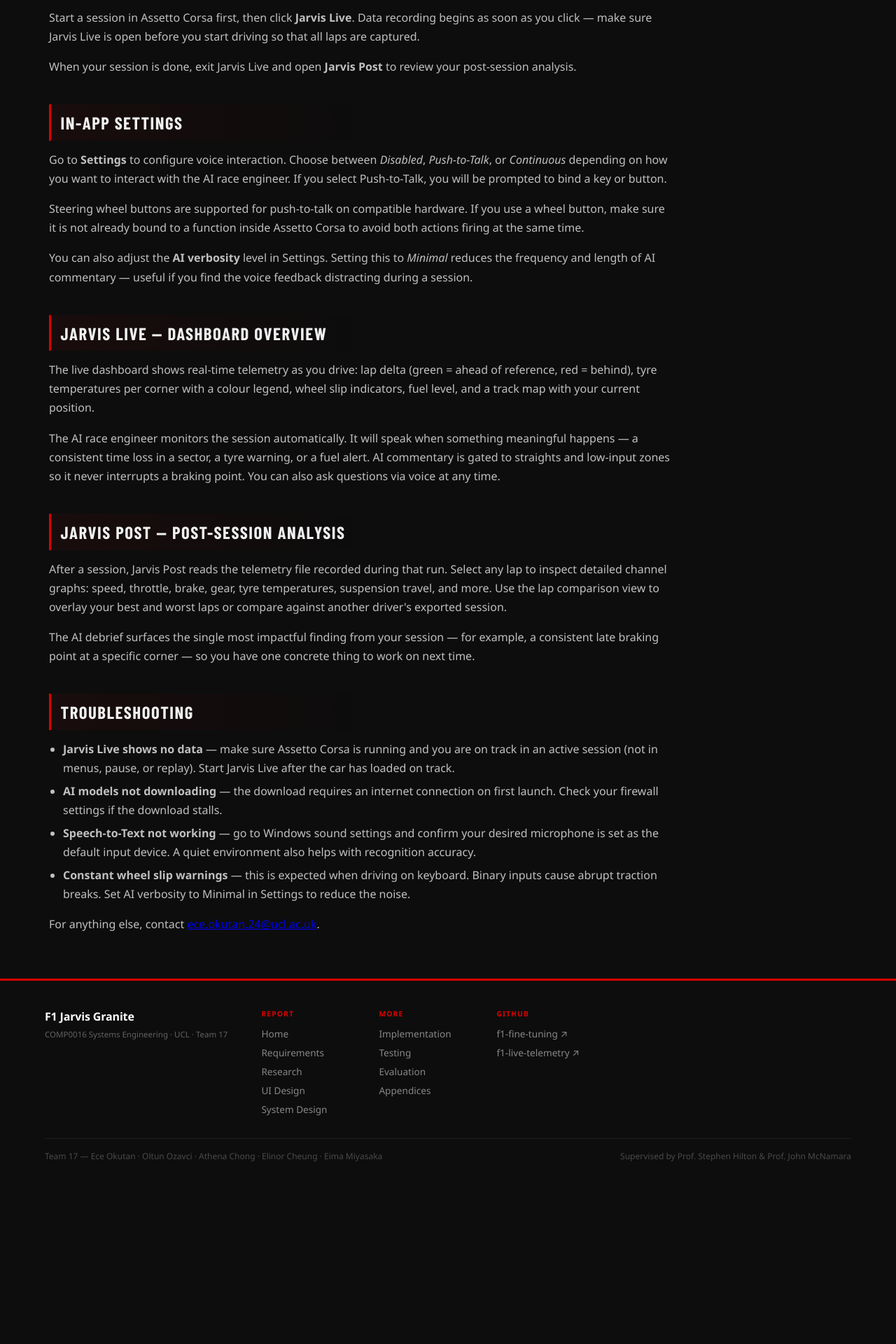
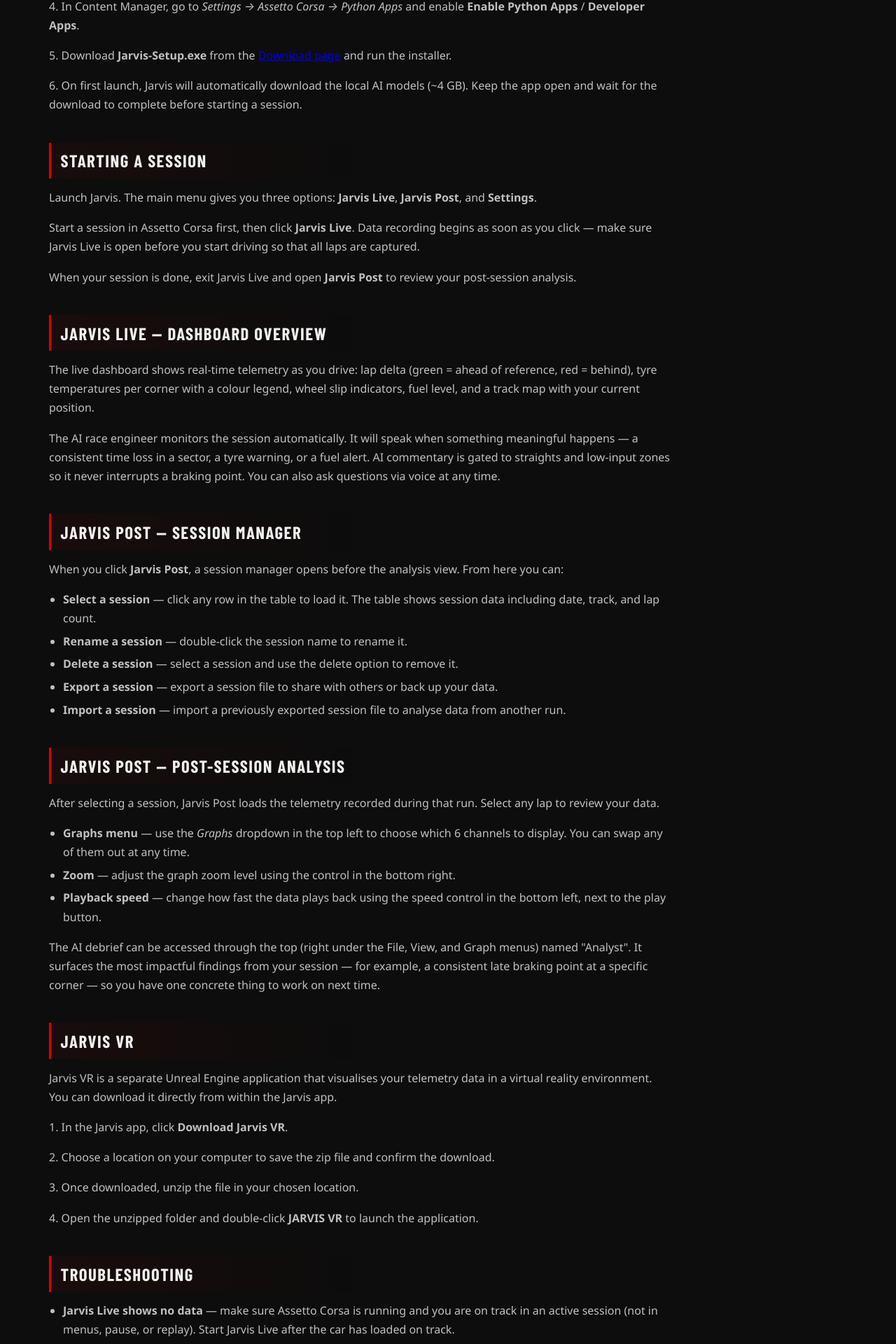
Before and after one commit to ecsy9/f1-jarvis-granite-website, a React (Create React App) app: page /#/appendices/user-guide in a window 1280 px wide. Shown: the part 797-2717 px from the top of the page at 70% size. Before the commit the page ends 2473 px from the top, so only its background shows below. Built offline with nearby package versions, Linux system fonts and the light colour scheme; a web font is replaced by a local one.

Commit message:
user manual text

```diff
--- a/src/pages/appendices/UserManual.js
+++ b/src/pages/appendices/UserManual.js
@@ -6,6 +6,24 @@ function UserManual() {
       <p>
         Jarvis is a real-time telemetry and AI race engineer application for Assetto Corsa.
         Follow the steps below to install and get started.
+      </p>
+
+      <h2>In-app settings</h2>
+      <p>
+        Go to <strong>Settings</strong> to configure voice interaction. Choose between{' '}
+        <em>Disabled</em>, <em>Push-to-Talk</em>, or <em>Continuous</em> depending on how you
+        want to interact with the AI race engineer. If you select Push-to-Talk, you will be
+        prompted to bind a key or button.
+      </p>
+      <p>
+        Steering wheel buttons are supported for push-to-talk on compatible hardware. If you use
+        a wheel button, make sure it is not already bound to a function inside Assetto Corsa to
+        avoid both actions firing at the same time.
+      </p>
+      <p>
+        You can also adjust the <strong>AI verbosity</strong> level in Settings. Setting this to{' '}
+        <em>Minimal</em> reduces the frequency and length of AI commentary — useful if you find
+        the voice feedback distracting during a session.
       </p>
 
       <h2>Installation</h2>
@@ -31,24 +49,6 @@ function UserManual() {
         review your post-session analysis.
       </p>
 
-      <h2>In-app settings</h2>
-      <p>
-        Go to <strong>Settings</strong> to configure voice interaction. Choose between{' '}
-        <em>Disabled</em>, <em>Push-to-Talk</em>, or <em>Continuous</em> depending on how you
-        want to interact with the AI race engineer. If you select Push-to-Talk, you will be
-        prompted to bind a key or button.
-      </p>
-      <p>
-        Steering wheel buttons are supported for push-to-talk on compatible hardware. If you use
-        a wheel button, make sure it is not already bound to a function inside Assetto Corsa to
-        avoid both actions firing at the same time.
-      </p>
-      <p>
-        You can also adjust the <strong>AI verbosity</strong> level in Settings. Setting this to{' '}
-        <em>Minimal</em> reduces the frequency and length of AI commentary — useful if you find
-        the voice feedback distracting during a session.
-      </p>
-
       <h2>Jarvis Live — dashboard overview</h2>
       <p>
         The live dashboard shows real-time telemetry as you drive: lap delta (green = ahead of
@@ -62,18 +62,44 @@ function UserManual() {
         point. You can also ask questions via voice at any time.
       </p>
 
+      <h2>Jarvis Post — session manager</h2>
+      <p>
+        When you click <strong>Jarvis Post</strong>, a session manager opens before the analysis
+        view. From here you can:
+      </p>
+      <ul>
+        <li><strong>Select a session</strong> — click any row in the table to load it. The table shows session data including date, track, and lap count.</li>
+        <li><strong>Rename a session</strong> — double-click the session name to rename it.</li>
+        <li><strong>Delete a session</strong> — select a session and use the delete option to remove it.</li>
+        <li><strong>Export a session</strong> — export a session file to share with others or back up your data.</li>
+        <li><strong>Import a session</strong> — import a previously exported session file to analyse data from another run.</li>
+      </ul>
+
       <h2>Jarvis Post — post-session analysis</h2>
       <p>
-        After a session, Jarvis Post reads the telemetry file recorded during that run. Select
-        any lap to inspect detailed channel graphs: speed, throttle, brake, gear, tyre
-        temperatures, suspension travel, and more. Use the lap comparison view to overlay your
-        best and worst laps or compare against another driver's exported session.
+        After selecting a session, Jarvis Post loads the telemetry recorded during that run. Select
+        any lap to review your data.
       </p>
+      <ul>
+        <li><strong>Graphs menu</strong> — use the <em>Graphs</em> dropdown in the top left to choose which 6 channels to display. You can swap any of them out at any time.</li>
+        <li><strong>Zoom</strong> — adjust the graph zoom level using the control in the bottom right.</li>
+        <li><strong>Playback speed</strong> — change how fast the data plays back using the speed control in the bottom left, next to the play button.</li>
+      </ul>
       <p>
-        The AI debrief surfaces the single most impactful finding from your session — for
+        The AI debrief can be accessed through the top (right under the File, View, and Graph menus) named "Analyst". It surfaces the most impactful findings from your session — for
         example, a consistent late braking point at a specific corner — so you have one concrete
         thing to work on next time.
       </p>
+
+      <h2>Jarvis VR</h2>
+      <p>
+        Jarvis VR is a separate Unreal Engine application that visualises your telemetry data in
+        a virtual reality environment. You can download it directly from within the Jarvis app.
+      </p>
+      <p>1. In the Jarvis app, click <strong>Download Jarvis VR</strong>.</p>
+      <p>2. Choose a location on your computer to save the zip file and confirm the download.</p>
+      <p>3. Once downloaded, unzip the file in your chosen location.</p>
+      <p>4. Open the unzipped folder and double-click <strong>JARVIS VR</strong> to launch the application.</p>
 
       <h2>Troubleshooting</h2>
       <ul>
```
